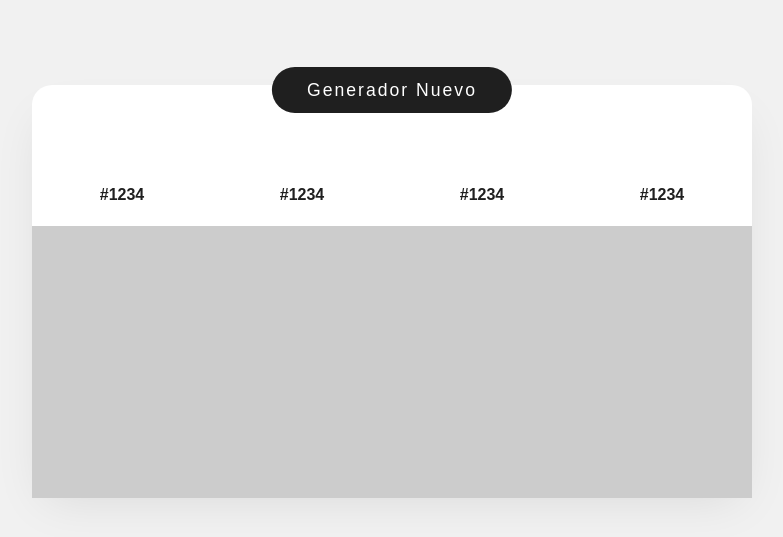
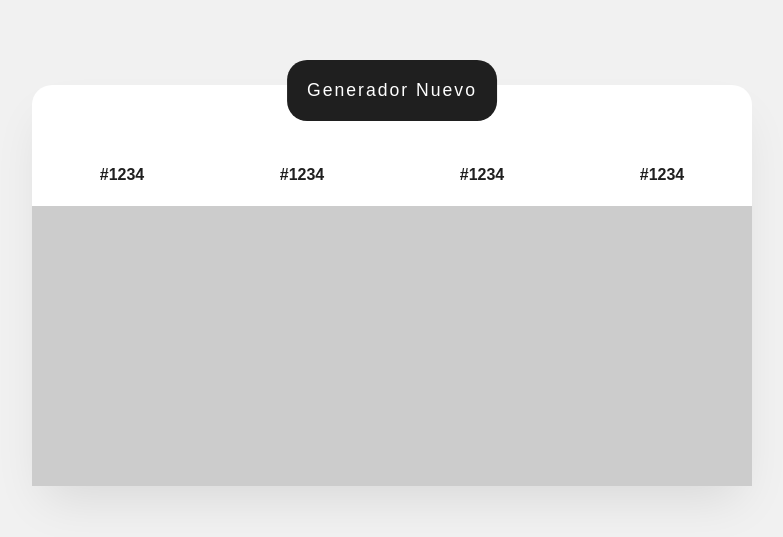
Before and after one commit to juanyovera/color-random, a plain HTML site: page index.html in a window 1280 px wide. Shown: the part 115-652 px from the top of the page, without its empty margins (248-1031 px from the left). Drawn offline with Linux system fonts and the light colour scheme.

Commit message:
proyecto terminado

```diff
--- a/index.html
+++ b/index.html
@@ -30,5 +30,5 @@
         </div>
     </div>
 </body>
-<script src="main.js"></script>
+<script src="js/main.js"></script>
 </html>
--- a/main.css
+++ b/main.css
@@ -11,13 +11,13 @@ body{
 .paleta button{
     outline: none;
     border: none;
-    padding: 0.7em 2em;
+    padding: 20px 20px;
     font-size: 1.1em;
     position: absolute;
-    top: -1em;
+    top: -25px;
     left: 50%;
     transform: translateX(-50%);
-    border-radius: 2em;
+    border-radius: 20px;
     background-color: #1f1f1f;
     color: #fff;
     font-weight: 500;
@@ -33,12 +33,12 @@ body{
     position: relative;
     background-color: #fff;
     width: 45em;
-    height: 25em;
+    height: 400px;
     border-radius:20px;
     box-shadow: 0px 25px 50px -12px rgb(0, 0,0, 0.1);
     text-align: center;
     color: #1f1f1f;
-    padding-top: 5em;
+    padding-top: 60px;
     box-sizing: border-box;
 }
 .colors{
@@ -52,7 +52,7 @@ body{
 }
 .color{
     background-color: #ccc;
-    height: 17em;
+    height: 280px;
     width: 100%;
 }
 .color h4{
@@ -67,7 +67,7 @@ body{
         padding: 2em;
     }
     .paleta{
-        height: initial;
+        height: auto ;
     }
     .colors{
         flex-direction: column;
```
Also changed, not shown: main.js (deleted).
